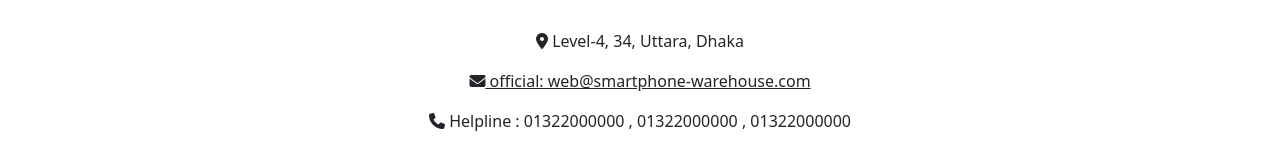
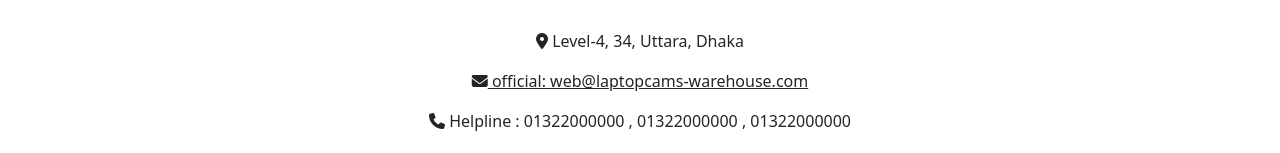
Before and after one commit to MehediHassanJibon/laptopcams-warehouse-client-side, a React (Create React App) app: page /contact in a window 1280 px wide. Shown: the part 187-340 px from the top of the page. Built offline with nearby package versions, Linux system fonts and the light colour scheme; no server answers.

Commit message:
revesion commit

```diff
--- a/src/Components/Contact/Contact.js
+++ b/src/Components/Contact/Contact.js
@@ -7,7 +7,7 @@
             <div className='mt-5' style={{ height: '400px' }}>
                 <h1 className='mb-5'>Laptopcams Warehouse</h1>
                 <p><i className="fa-solid fa-location-dot"></i> Level-4, 34, Uttara, Dhaka</p>
-                <p><Link className='text-dark' to=''><i className="fa-solid fa-envelope"></i> official: web@smartphone-warehouse.com</Link></p>
+                <p><Link className='text-dark' to=''><i className="fa-solid fa-envelope"></i> official: web@laptopcams-warehouse.com</Link></p>
                 <p><i className="fa-solid fa-phone"></i> Helpline : 01322000000 , 01322000000 , 01322000000</p>
                 <p>(Available : Sat - Thu, 10:00 AM to 7:00 PM)</p>
             </div>
```
